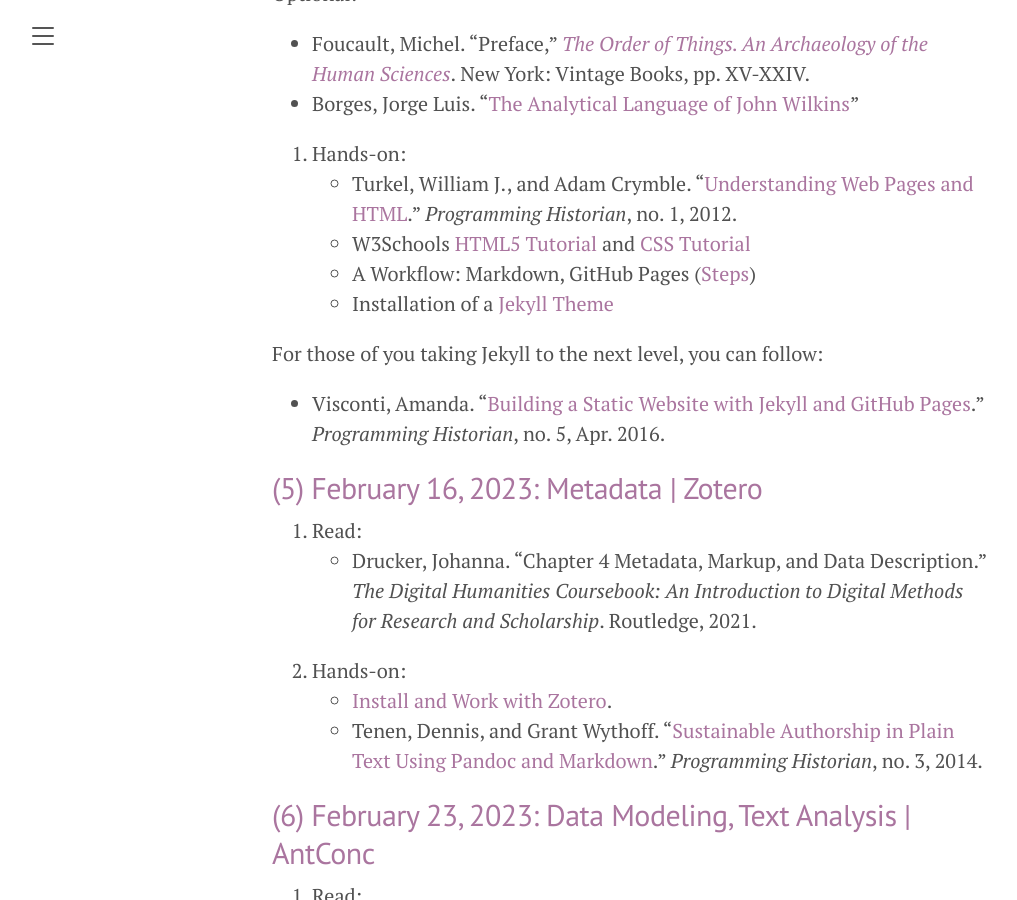
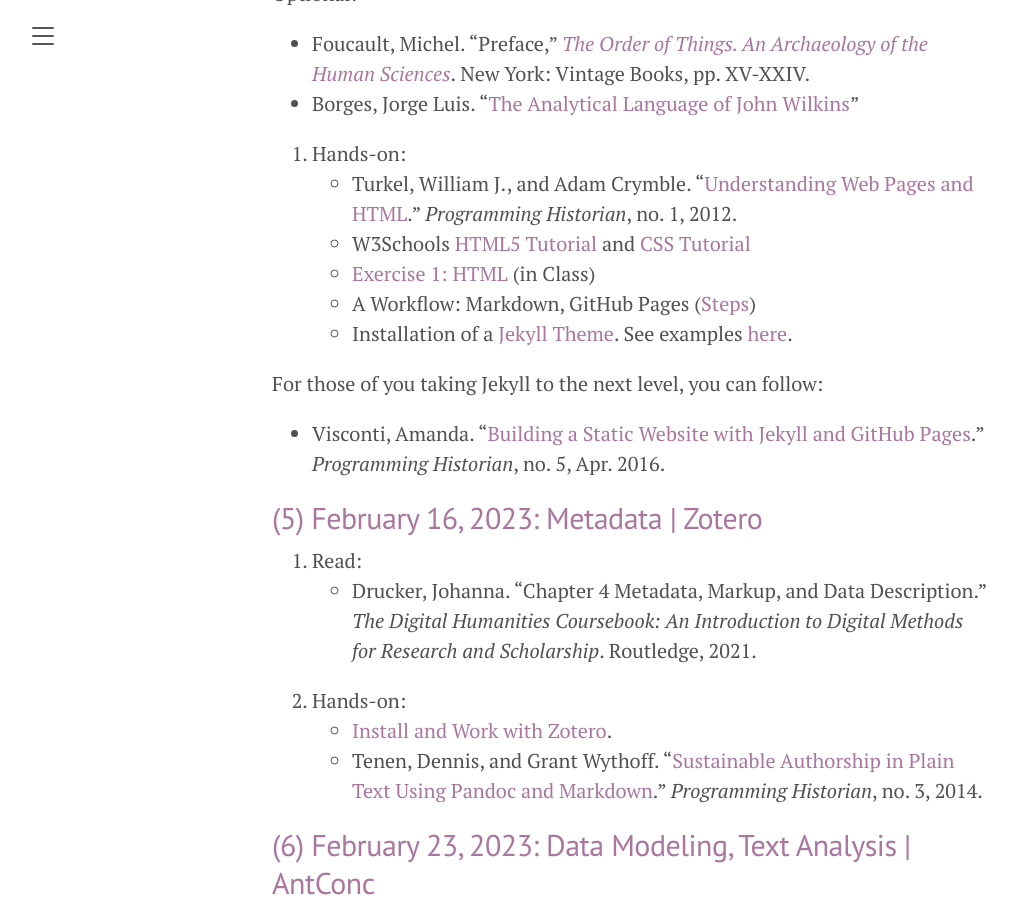
Before and after one commit to susannalles/DHPracticum_Spring23, a Jekyll site: the page built from schedule.md, in a window 1280 px wide and 900 px high, scrolled down 1785 px. Shown: the whole window, without its empty margins (8-1025 px from the left). Built offline with Jekyll 4.4.1, drawn with Linux system fonts in a browser that asks for light colours.

Commit message:
Update schedule.md

```diff
--- a/schedule.md
+++ b/schedule.md
@@ -50,8 +50,9 @@ Each week, this schedule will be updated with more details on the exercices and
 2. Hands-on:
   - Turkel, William J., and Adam Crymble. “[Understanding Web Pages and HTML](https://programminghistorian.org/en/lessons/viewing-html-files).” *Programming Historian*, no. 1, 2012.
   - W3Schools [HTML5 Tutorial](https://www.w3schools.com/html/) and [CSS Tutorial](https://www.w3schools.com/css/)
+  - [Exercise 1: HTML]() (in Class)
   - A Workflow: Markdown, GitHub Pages ([Steps](https://susannalles.github.io/DHPracticum/practice/jekyll/index.html))
-  - Installation of a [Jekyll Theme](https://jekyllthemes.io/)
+  - Installation of a [Jekyll Theme](https://jekyllthemes.io/). See examples [here]().
 
 For those of you taking Jekyll to the next level, you can follow:
   - Visconti, Amanda. “[Building a Static Website with Jekyll and GitHub Pages](https://programminghistorian.org/en/lessons/building-static-sites-with-jekyll-github-pages).” *Programming Historian*, no. 5, Apr. 2016.
```
